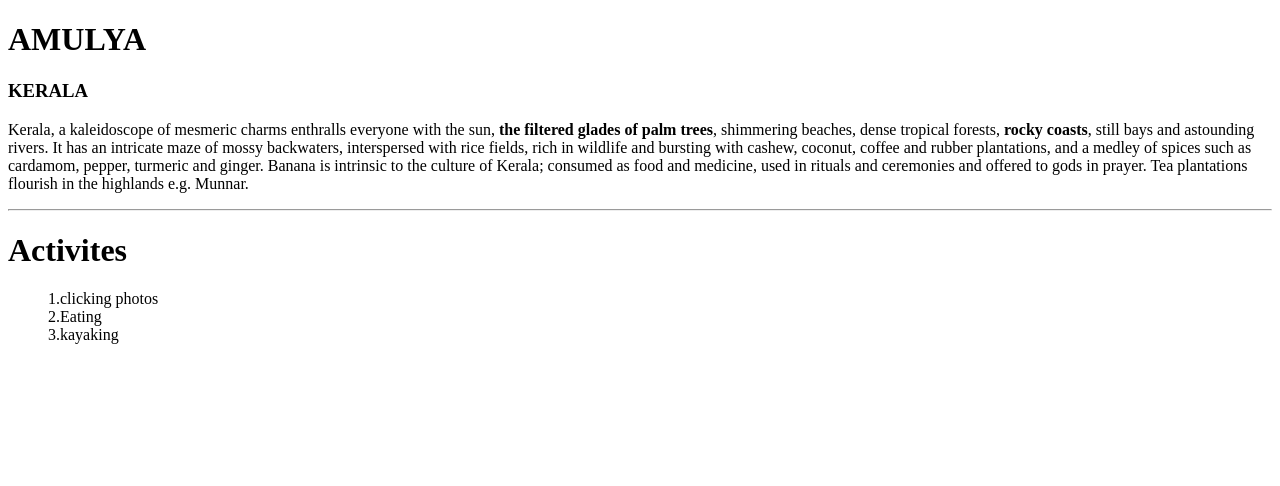
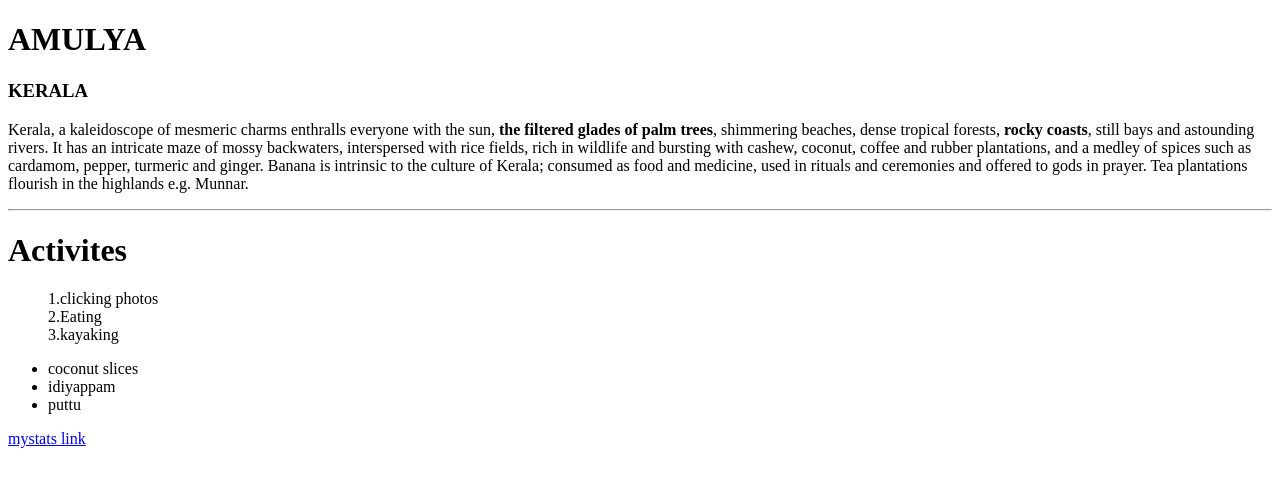
Before and after one commit to 44-563-WebApps-F23/44563-webapps-f23-assignment3-amulyaboggavarapu7, a plain HTML site: page index.html in a window 1280 px wide. Drawn offline with Linux system fonts and the light colour scheme.

Commit message:
Update index.html

```diff
--- a/index.html
+++ b/index.html
@@ -17,6 +17,12 @@
         2.Eating <br>
         3.kayaking
     </ol>
+    <ul>
+        <li>coconut slices</li>
+        <li>idiyappam</li>
+        <li>puttu</li>
+    </ul>
+    <a href="mystats.html">mystats link</a>
 
 
 </body>
```
